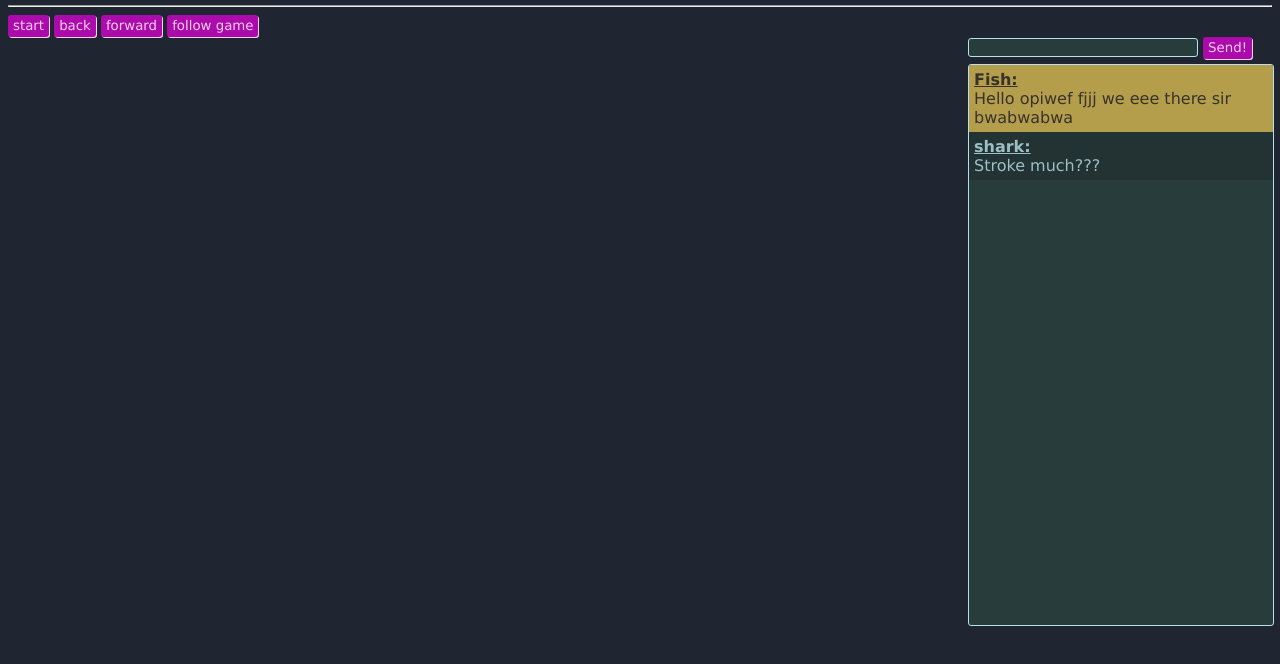
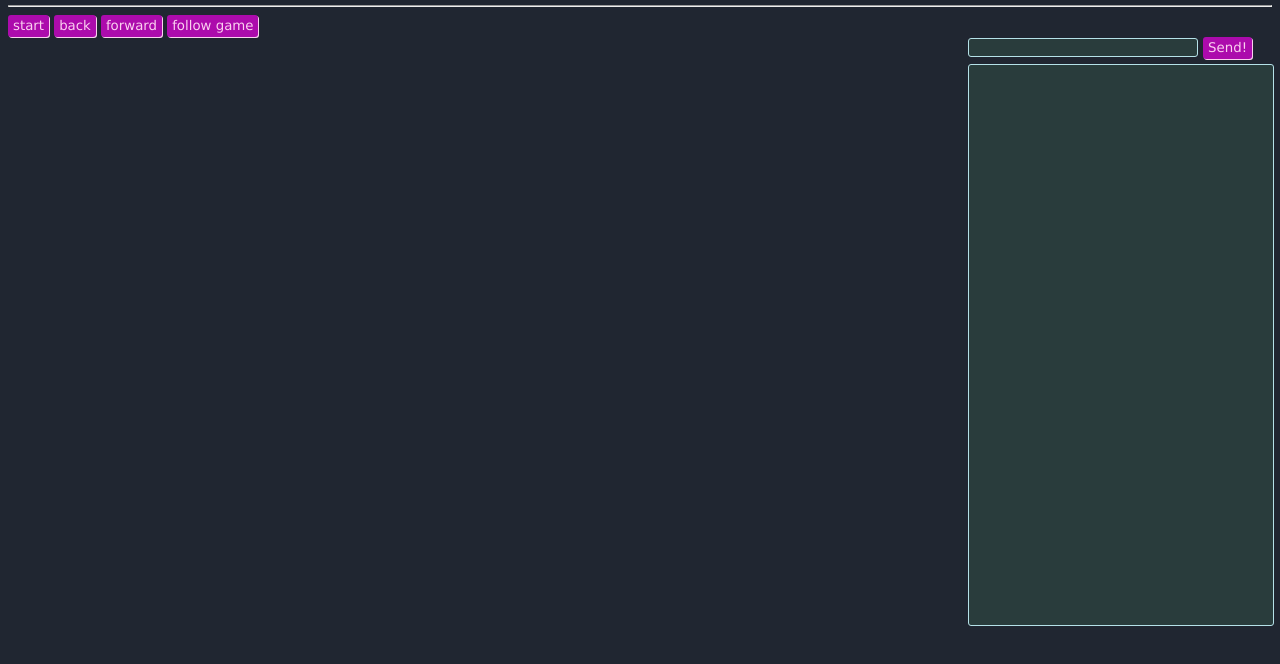
Before and after one commit to ThorsThunder04/socketHexGame, a plain HTML site: page client_socket.io.html in a window 1280 px wide. Shown: the part 126-790 px from the top of the page. Drawn offline with nearby package versions, Linux system fonts and the light colour scheme; files that its build step writes are made by us from their sources; no server answers; files whose address does not match are found by name.

Commit message:
remove test chat messages and fix XSS with username input

```diff
--- a/client_socket.io.html
+++ b/client_socket.io.html
@@ -46,15 +46,8 @@
       <div id="chatElements">
          <input type="text" id="inputMes">
          <button id="sendMes" onclick="send()">Send!</button>
+
          <div id="chatbox">
-
-            <!--* these are example messages for testing css -->
-            <div class="chat-message sys-msg">
-               <span class="chat-username">Fish:</span> <div id="m1">Hello opiwef fjjj we  eee there sir bwabwabwa</div>
-            </div>
-            <div class="chat-message user-msg dimmed-msg">
-               <span class="chat-username">shark:</span> <div id="m2">Stroke much???</div>
-            </div>
          </div>
       </div>
    </div>
--- a/serveur_socket.io.js
+++ b/serveur_socket.io.js
@@ -239,6 +239,9 @@ io.on("connection", (socket) => {
             socket.emit("joinFailed", "Username can't be composed of just whitespace");
         } else if (data.length > 24) {
             socket.emit("joinFailed", "Username can't be longer than 24 characters")
+        } else if ([">", "<", "\"", "'"].some(v => data.includes(v))) {
+            socket.emit("joinFailed", "Username can not contain the following characters: > < \" '");
+
         } else {
             delete spectatorStates[socket.id];
             socketList.push(socket.id);
```
